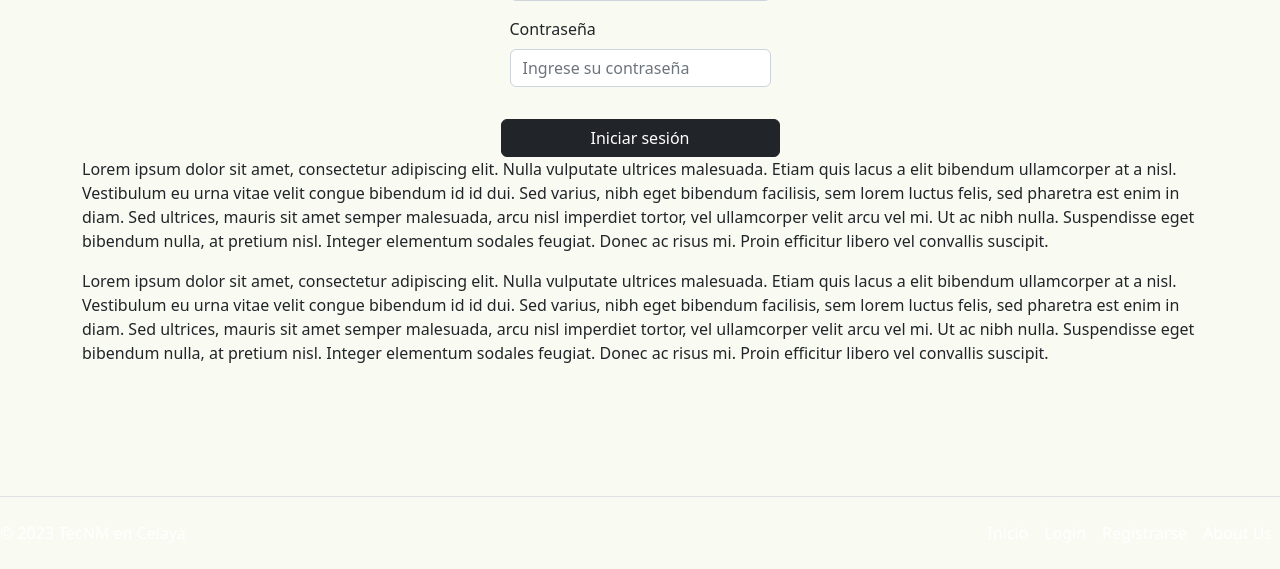
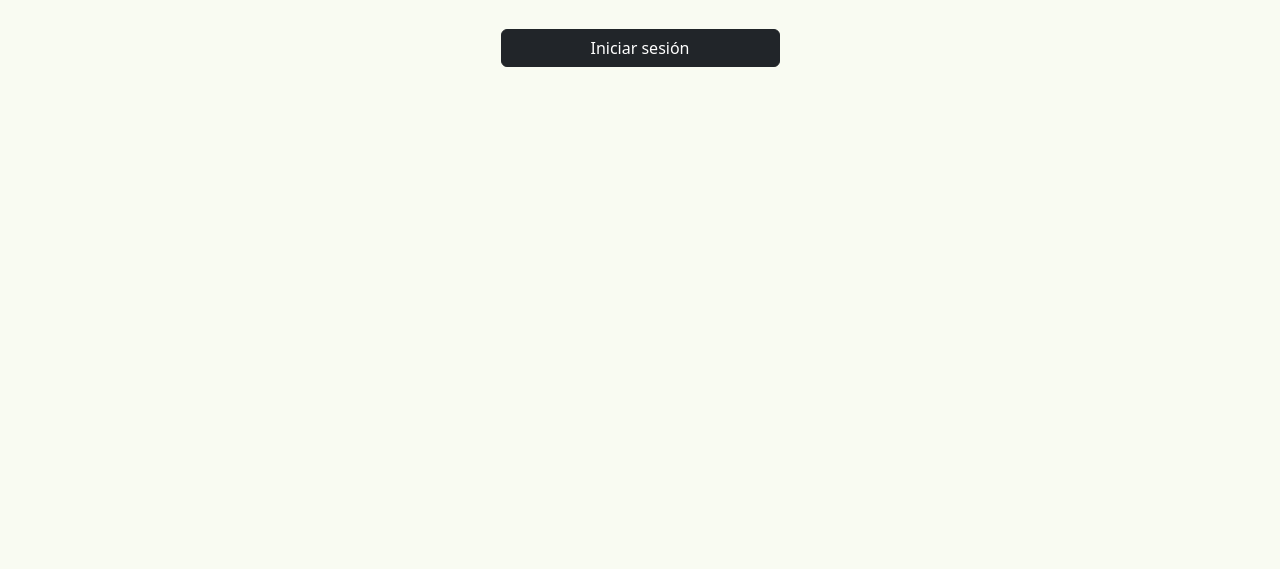
Before and after one commit to LeonardoRiveraITC/proyecto_web_tt, a PHP site: page /login.php in a window 1280 px wide. Shown: the part 231-800 px from the top of the page. Run offline with PHP 8.4, Linux system fonts and the light colour scheme.

Commit message:
REFACTOR: footer generico

```diff
--- a/login.php
+++ b/login.php
@@ -16,10 +16,6 @@
     include "menu.php"
     ?>
 
-    <div class="d-flex justify-content-center align-items-center">
-        <img id="itc_logo" src="itc_logo.png">
-    </div>
-
     <!--FORM-->
     <div class="container">
         <div class="row">
@@ -36,48 +32,6 @@
         </div>
     </div>
     <!--/FORM-->
+</body>
 
-    <div class="container">
-        <p class="Lorem ipsum">
-            Lorem ipsum dolor sit amet, consectetur adipiscing elit. Nulla vulputate ultrices malesuada. Etiam quis
-            lacus a elit bibendum ullamcorper at a nisl. Vestibulum eu urna vitae velit congue bibendum id id dui. Sed
-            varius, nibh eget bibendum facilisis, sem lorem luctus felis, sed pharetra est enim in diam. Sed ultrices,
-            mauris sit amet semper malesuada, arcu nisl imperdiet tortor, vel ullamcorper velit arcu vel mi. Ut ac nibh
-            nulla. Suspendisse eget bibendum nulla, at pretium nisl. Integer elementum sodales feugiat. Donec ac risus
-            mi. Proin efficitur libero vel convallis suscipit.
-        </p>
-    </div>
-
-    <div class="container">
-        <p class="Lorem ipsum">
-            Lorem ipsum dolor sit amet, consectetur adipiscing elit. Nulla vulputate ultrices malesuada. Etiam quis
-            lacus a elit bibendum ullamcorper at a nisl. Vestibulum eu urna vitae velit congue bibendum id id dui. Sed
-            varius, nibh eget bibendum facilisis, sem lorem luctus felis, sed pharetra est enim in diam. Sed ultrices,
-            mauris sit amet semper malesuada, arcu nisl imperdiet tortor, vel ullamcorper velit arcu vel mi. Ut ac nibh
-            nulla. Suspendisse eget bibendum nulla, at pretium nisl. Integer elementum sodales feugiat. Donec ac risus
-            mi. Proin efficitur libero vel convallis suscipit.
-        </p>
-    </div>
-
-    <!--FOOTER-->
-    <div class="container-fluid" id="footer">
-        <footer class="d-flex fixed-bottom flex-wrap justify-content-between align-items-center py-3  border-top">
-            <p class="col-md-4 mb-0 text-muted">&copy; 2023 TecNM en Celaya</p>
-
-            <a href="/" class="col-md-4 d-flex align-items-center justify-content-center mb-3 mb-md-0 me-md-auto link-dark text-decoration-none">
-                <svg class="bi me-2" width="40" height="32">
-                    <use xlink:href="#bootstrap" />
-                </svg>
-            </a>
-
-            <ul class="nav col-md-4 justify-content-end">
-                <li class="nav-item"><a href="index.html" class="nav-link px-2 text-muted">Inicio</a></li>
-                <li class="nav-item"><a href="login.html" class="nav-link px-2 text-muted">Login</a></li>
-                <li class="nav-item"><a href="register.html" class="nav-link px-2 text-muted">Registrarse</a></li>
-                <li class="nav-item"><a href="about_us.html" class="nav-link px-2 text-muted">About Us</a></li>
-            </ul>
-        </footer>
-    </div>
-    <!--/FOOTER-->
-</body>
 </html>
```
Also changed, not shown: about_us.php (+0 -30 lines), footer.php (added, +21 -0 lines), index.php (+0 -21 lines).
